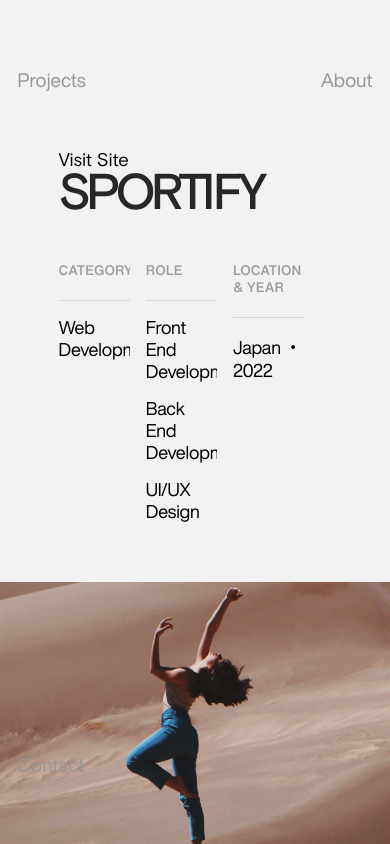
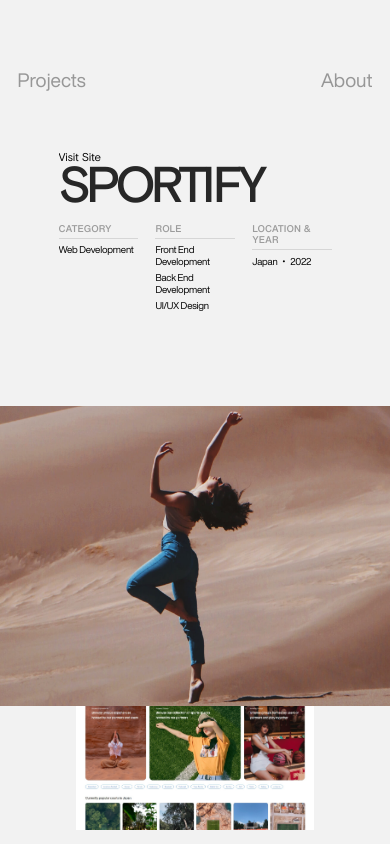
Before and after one commit to ozeki123/ozeki-portfolio-2022, a React (Create React App) app: page /projects/0 in a window 390 px wide. Shown: the top 844 px of the page. Built offline with nearby package versions, Linux system fonts and the light colour scheme; a web font is replaced by a local one.

Commit message:
added: responsivity

```diff
--- a/src/components/Navbar/Navbar.js
+++ b/src/components/Navbar/Navbar.js
@@ -1,6 +1,5 @@
 import React, { useEffect } from 'react';
 import { NavLink, useLocation, useNavigate } from 'react-router-dom';
-import { motion } from "framer-motion";
 import './Navbar.scss';
 
 const Navbar = ({navState, setNavState}) => {
@@ -28,7 +27,7 @@ const Navbar = ({navState, setNavState}) => {
           <NavLink to="/projects" onClick={setNavState("projects")} state={{from:pathname}} style={({ isActive }) =>
             isActive ? activeStyle : undefined
           }>
-            <motion.p>Projects</motion.p>
+            <p>Projects</p>
           </NavLink>
         </li>
         <li className="top-right">
--- a/src/components/Navbar/Navbar.scss
+++ b/src/components/Navbar/Navbar.scss
@@ -1,28 +1,32 @@
 .nav-container{
   width: 100%;
-  height: 100%;
+  // height: 15%;
   position: fixed;
   top: 0;
   z-index: 999;
+  // background-color: red;
+
   .nav-items{
     width: 100%;
     height: 100%;
     margin: 0;
-    position: relative;
     padding: 0;
-
+    // z-index: 999;
+    // position: relative;
     li{
       list-style: none;
       overflow: hidden;
       // border: 1px solid red;
+
       margin: 0;
       padding: 0;
       p{
         margin: 0;
-      padding: 0;
+        padding: 0;
         font-size: 1.2rem;
         letter-spacing: 0.1px;
         color: rgb(151, 151, 151);
+
       }
 
     }
--- a/src/components/Project/Project.scss
+++ b/src/components/Project/Project.scss
@@ -5,6 +5,7 @@
   position: relative;
   // background-color: red;
   padding-top: 7vh;
+  z-index: 0;
   .padding{
     padding-top: 7vh;
     @media only screen and (max-width: 768px)  {
@@ -21,7 +22,7 @@
     flex-direction: column;
     align-items: center;
     justify-content: center;
-    z-index: 999;
+    z-index: 1;
     background: none;
     // text-shadow: 3px 3px 10px rgb(0, 0, 0);
     // padding-top: 5vh;
@@ -38,14 +39,14 @@
     // height: 100px;
     // background-color: red;
     // margin: 15vh 10vh;
-    z-index: 999;
+    z-index: 1;
     overflow: hidden;
 
   }
   .sublayout-wrapper{
     // position: absolute;
     // margin: auto;
-    z-index: 999;
+    z-index: 1;
     overflow: hidden;
     // top: 10vh;
     .subtitle{
@@ -56,13 +57,14 @@
     }
   }
   .item-desc{
+    z-index: 1;
     .text-wrapper{
       overflow: hidden;
     }
   }
   h2{
     // position: absolute;
-    z-index: 999;
+    z-index: 1;
     font-size: clamp(2.5rem, 2.0645rem + 1.9355vw, 4rem);
     color: #F2F2F2;
     // text-transform: uppercase;
@@ -71,7 +73,7 @@
   }
   .item-desc{
     // position: absolute;
-    z-index: 999;
+    z-index: 1;
     color: #F2F2F2;
     // bottom: 10vh;
     font-weight: 300;
@@ -90,8 +92,9 @@
 
 }
 .thumb {
+  z-index: 1;
   position: relative;
-  z-index: 997;
+  z-index: 0;
   cursor: pointer;
   // overflow: hidden;
   will-change: transform;
@@ -132,6 +135,7 @@
     width: 100%;
     height: 100%;
     position: relative;
+    z-index: 1;
     .image-wrapper{
       // background-color: red;
       width: 100%;
@@ -140,6 +144,7 @@
       // position: relative;
       will-change: transform;
       position: relative;
+      z-index: 1;
       // padding-top: 15vh;
       // background-color: red;
       // background-color: red;
@@ -167,6 +172,7 @@
       width: 100%;
       height: 100%;
       position: relative;
+      z-index: 1;
       filter: brightness(85%);
       // aspect-ratio: 1 / 1;
       // transform: scale(2);
--- a/src/pages/About/About.js
+++ b/src/pages/About/About.js
@@ -43,6 +43,11 @@ const About = () => {
   const [skillView1, setSkillView1] = useState(false);
   const [skillView2, setSkillView2] = useState(false);
   const [skillView3, setSkillView3] = useState(false);
+
+  useEffect(() => {
+    window.scrollTo(0,0)
+  }, [])
+
   useEffect(() => {
     const observer = new IntersectionObserver(entries => {
       entries.forEach(entry => {
@@ -52,9 +57,6 @@ const About = () => {
     });
     observer.observe(infoRef.current);
   }, [])
-  useEffect(() => {
-    // console.log(headerView)
-  }, [headerView])
 
   useEffect(() => {
     const observer = new IntersectionObserver(entries => {
--- a/src/pages/ProjectPage/ProjectPage.scss
+++ b/src/pages/ProjectPage/ProjectPage.scss
@@ -123,10 +123,14 @@
     .heading-categories{
       width: 90%;
       height: 100%;
-      padding-top: 5vh;
-      padding-bottom: 10vh;
+      padding-top: 2.5vw;
+      // padding-bottom: 0vh;
       display: flex;
       justify-content: space-between;
+
+      @media only screen and (max-width: 768px)  {
+          width: 100%;
+        }
 
       .category{
         height: 100%;
@@ -138,7 +142,7 @@
           height: 1px;
           background-color: rgb(214, 214, 214);
           padding: 0;
-          margin-top: 2.5vh;
+          margin-top: 1.2vw;
         }
         .spacing{
           // padding-top: 2vh;
@@ -150,7 +154,7 @@
             color: rgb(156, 156, 156);
             width: 100%;
             text-transform: uppercase;
-            font-size: 0.85rem;
+            font-size: clamp(0.6rem, 0.5423rem + 0.2564vw, 0.85rem);
             font-weight: 500;
             margin: 0;
 
@@ -167,9 +171,9 @@
         .category-item{
           overflow: hidden;
           margin: 0;
-          padding-top: 15px;
+          padding-top: 1vw;
           .category-item-inner{
-            font-size: 1.14rem;
+            font-size: clamp(0.6rem, 0.4754rem + 0.5538vw, 1.14rem);
             letter-spacing: -0.2px;
             margin: 0;
           }
@@ -178,22 +182,13 @@
       }
 
     }
-    .item-description{
-      padding-top: 1vh;
-      overflow: hidden;
-      p{
-        text-transform: uppercase;
-        font-size: 0.8rem;
-        letter-spacing: 0.5px;
-      }
-    }
 
     .item-link{
       padding-top: 1vh;
       overflow: hidden;
       z-index: 999;
       h3{
-        font-size: 1.15rem;
+        font-size: clamp(0.7rem, 0.5962rem + 0.4615vw, 1.15rem);
         letter-spacing: -0.2px;
         // text-transform: uppercase;
         font-family: "Basis", sans-serif;
@@ -217,7 +212,7 @@
 
   .container{
     position: fixed;
-    top: 69vh;
+    top: clamp(25rem, 20.3846rem + 20.5128vw, 45rem);
     min-width: 500px !important;
     min-height: 300px !important;
     // aspect-ratio: 1 / 1;
@@ -267,16 +262,12 @@
 
 
 }
-.item-description{
-  padding-top: 90vh;
-  width: 70%;
-}
 .features-section{
   width: 100%;
   height: 100%;
   display: flex;
   flex-direction: column;
-  padding-top: 35vh;
+  padding-top: 30vw;
   .features-images{
     width: 61%;
     // height: 100%;
@@ -284,7 +275,7 @@
     img{
       width: 100%;
       height: 100%;
-      padding-bottom: 8vh;
+      padding-bottom: 5vw;
     }
   }
 
@@ -293,8 +284,8 @@
   margin: 0 auto;
   text-align: start;
   width: 60%;
-  padding-top: 25vh;
-  padding-bottom: 25vh;
+  // padding-top: 25vh;
+  padding-bottom: 14vw;
   display: flex;
 
 }
--- a/src/pages/Projects/Projects.scss
+++ b/src/pages/Projects/Projects.scss
@@ -2,7 +2,8 @@
 
   width: 100%;
   height: 100%;
-
+  position: relative;
+  z-index: 1;
   background: none;
   // background-color: red;
   // padding-top: 28vh;
@@ -14,7 +15,8 @@
   .items {
     height: 100%;
     width: 100%;
-    display: flex;
+    // display: flex;
+    // justify-content: center;
     overflow: hidden;
     position: relative;
 
```
